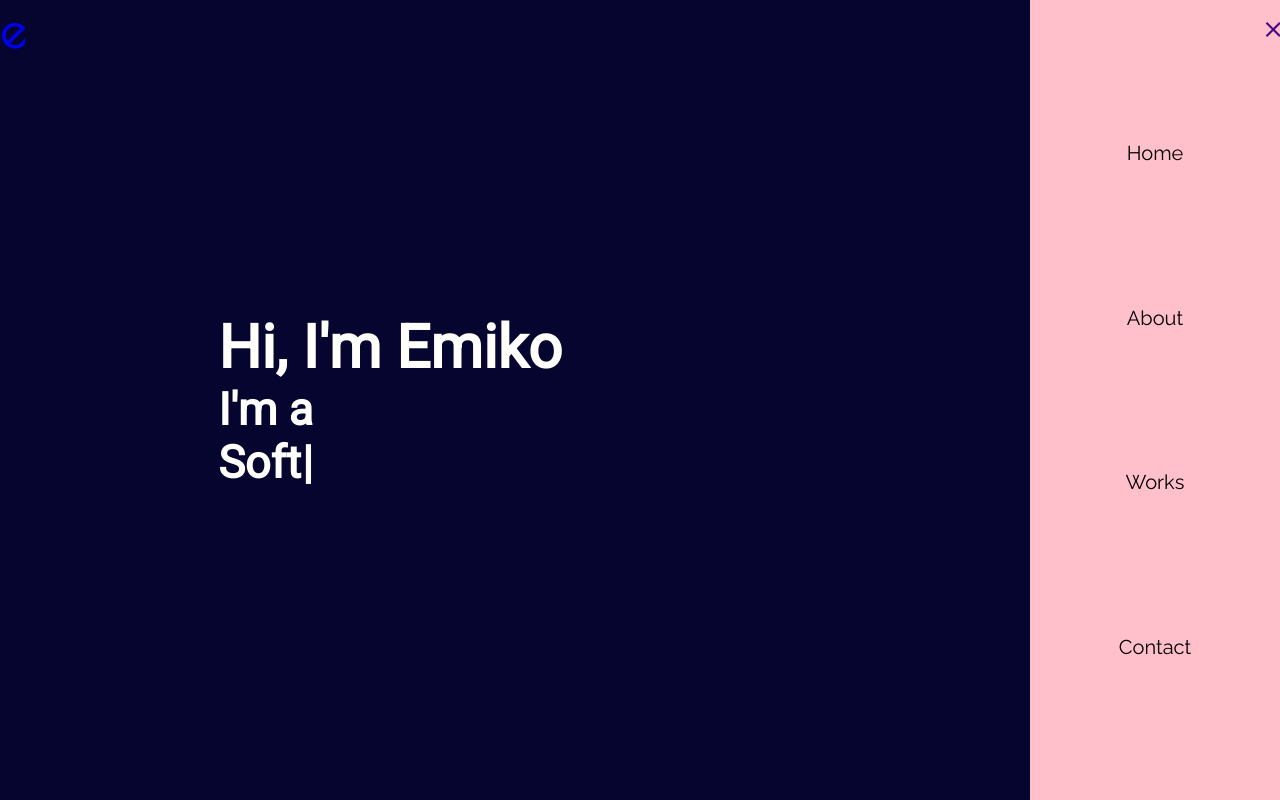
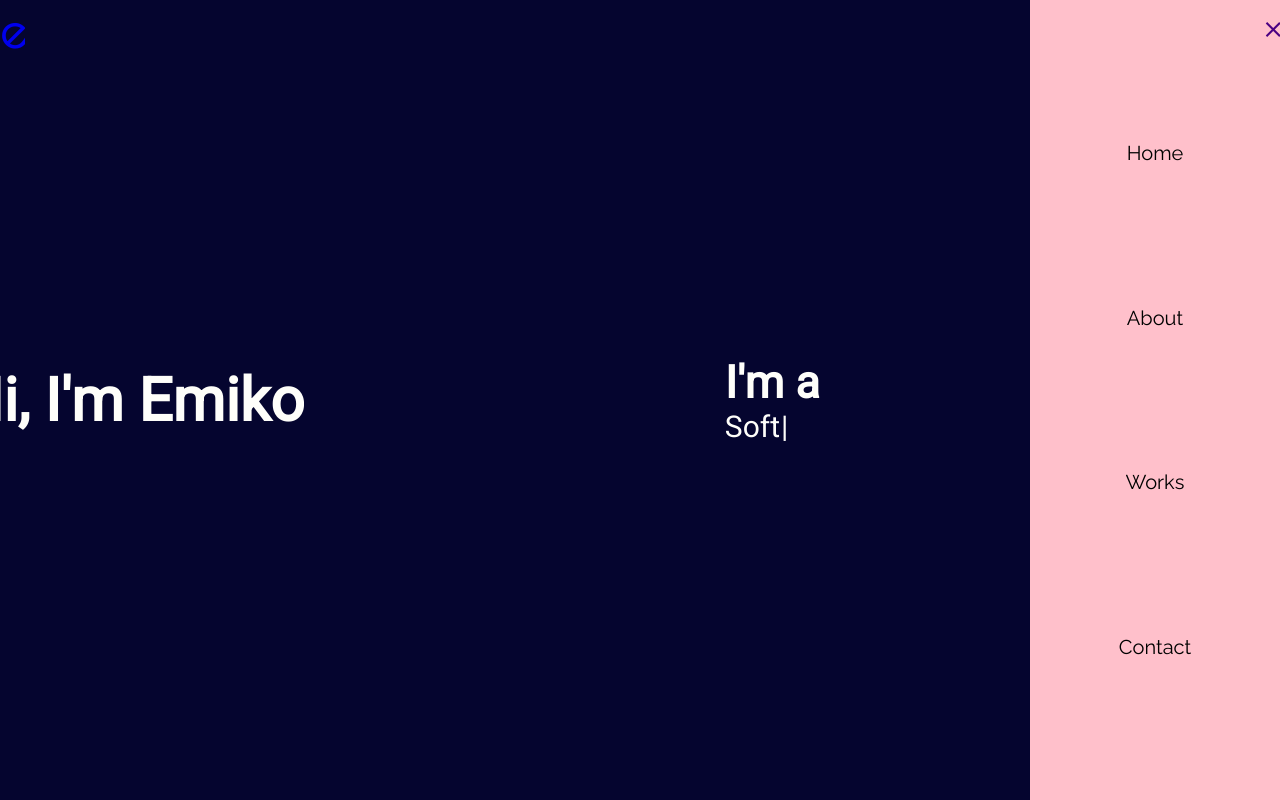
Before and after one commit to Emi691/Portfolio, a React (Create React App) app: page / in a window 1280 px wide. Built offline with nearby package versions, Linux system fonts and the light colour scheme.

Commit message:
changes render formatting of intro component

```diff
--- a/src/components/intro/intro.jsx
+++ b/src/components/intro/intro.jsx
@@ -2,19 +2,20 @@ import './intro.scss'
 import {useState} from 'react';
 import Typewriter from 'typewriter-effect';
 
-export default function intro() {
+export default function Intro() {
     const [roles, setRoles] = useState(['Software Engineer', 'Scientist', 'Creator'])
     return (
         <div className='intro' id="intro">
+            <h1>Hi, I'm Emiko</h1>
             <div className='wrapper'>
-                <h1>Hi, I'm Emiko</h1>
-                <h2>I'm a <Typewriter
+                <h2>I'm a</h2>
+                <Typewriter
                 options={{
                     strings: roles,
                     autoStart: true,
                     loop: true,
                 }}
-                /></h2>
+                />
             </div>
         </div>
     );
```
